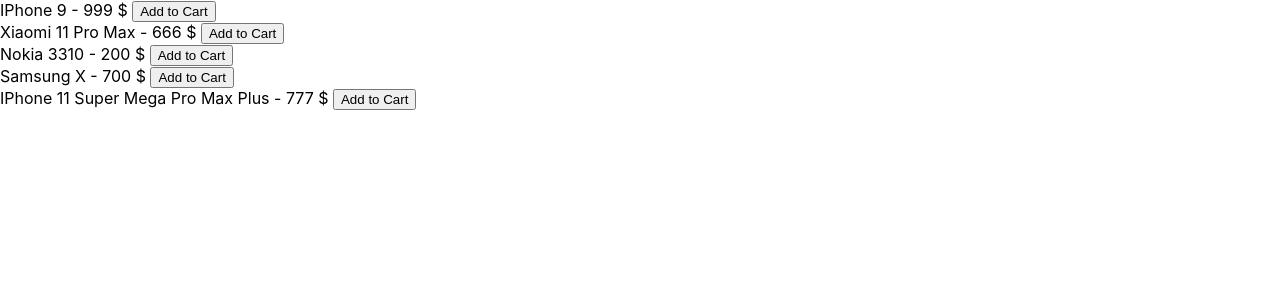
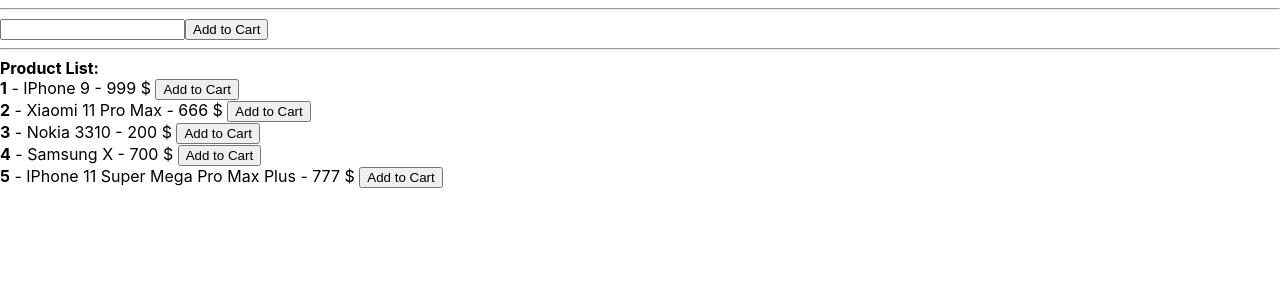
Before and after one commit to Stupakov08/jupiter-learning, a React (Create React App) app: page / in a window 1280 px wide. Shown: the top 300 px of the page. Built offline with nearby package versions, Linux system fonts and the light colour scheme; the HTML template or start-up script is replaced by a standard one.

Commit message:
added input

```diff
--- a/src/components/BasketSummary.jsx
+++ b/src/components/BasketSummary.jsx
@@ -9,8 +9,10 @@
 }) => {
 	return products.length === 0 ? null : (
 		<div>
+			<b>Basket:</b>
 			{products.map(item => (
 				<div key={item.id}>
+					<span><b>{item.id}</b> - </span>
 					<span>{item.title}</span>
 					<span> | x {item.quantity}</span>
 					<span> - {item.price}$ </span>
--- a/src/components/ProductList.jsx
+++ b/src/components/ProductList.jsx
@@ -4,9 +4,11 @@
 const ProductList = props => {
 	return (
 		<div>
+			<b>Product List:</b>
 			{props.products &&
 				props.products.map(item => (
 					<div key={item.id}>
+						<span><b>{item.id}</b> - </span>
 						<span>{item.title}</span>
 						<span> - {item.price} $ </span>
 						<Button
--- /dev/null
+++ b/src/components/QuickOrder.jsx
@@ -0,0 +1,31 @@
+import React, { useState } from 'react';
+import products from '../data/products';
+
+
+const QuickOrder = ({ addToCart }) => {
+    const [form, setForm] = useState({
+        id: ""
+    });
+
+    const handleInputChange = (event) => {
+        const { name, value } = event.target;
+        setForm({ [name]: value });
+    }
+    const handleSubmit = event => {
+        if (form.id === "") {
+            alert("User is invalid, potomuchto nuzhno zapolnyat' polya");
+            return;
+        }
+        const existedProduct = products.find(p => p.id === parseInt(form.id));
+        existedProduct && addToCart(existedProduct);
+    };
+    return (
+        <div>
+            <hr />
+            <input type="text" name="id" value={form.id} onChange={handleInputChange} />
+            <button onClick={handleSubmit}>Add to Cart</button>
+            <hr />
+        </div>
+    )
+}
+export default QuickOrder;
--- a/src/pages/Basket.jsx
+++ b/src/pages/Basket.jsx
@@ -2,6 +2,7 @@
 import BasketSummary from '../components/BasketSummary';
 import ProductList from '../components/ProductList';
 import productsList from '../data/products';
+import QuickOrder from '../components/QuickOrder';
 
 const Basket = () => {
 	const [products, setProducts] = useState([]);
@@ -49,6 +50,7 @@
 
 	return (
 		<div>
+			<QuickOrder addToCart={addToCart}></QuickOrder>
 			<BasketSummary
 				products={cart.products}
 				totalQuantity={cart.totalQuantity}
```
